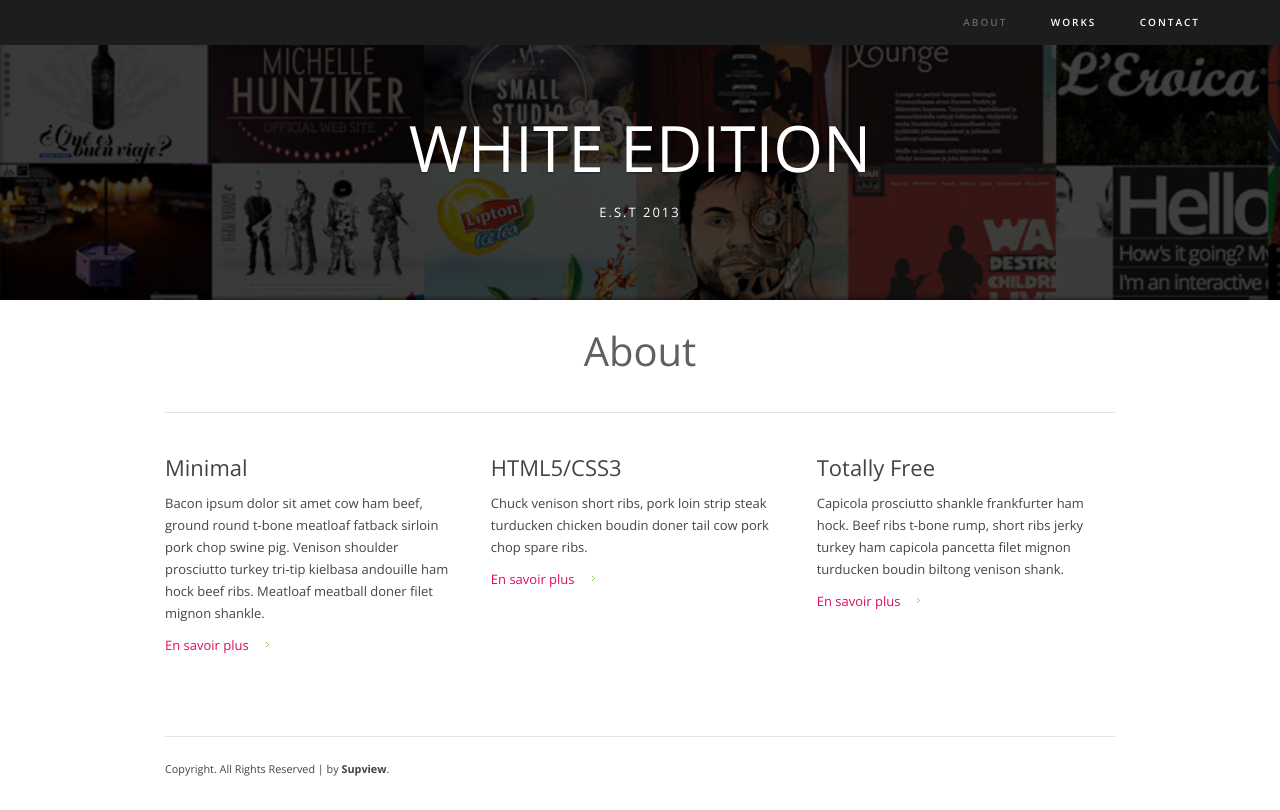
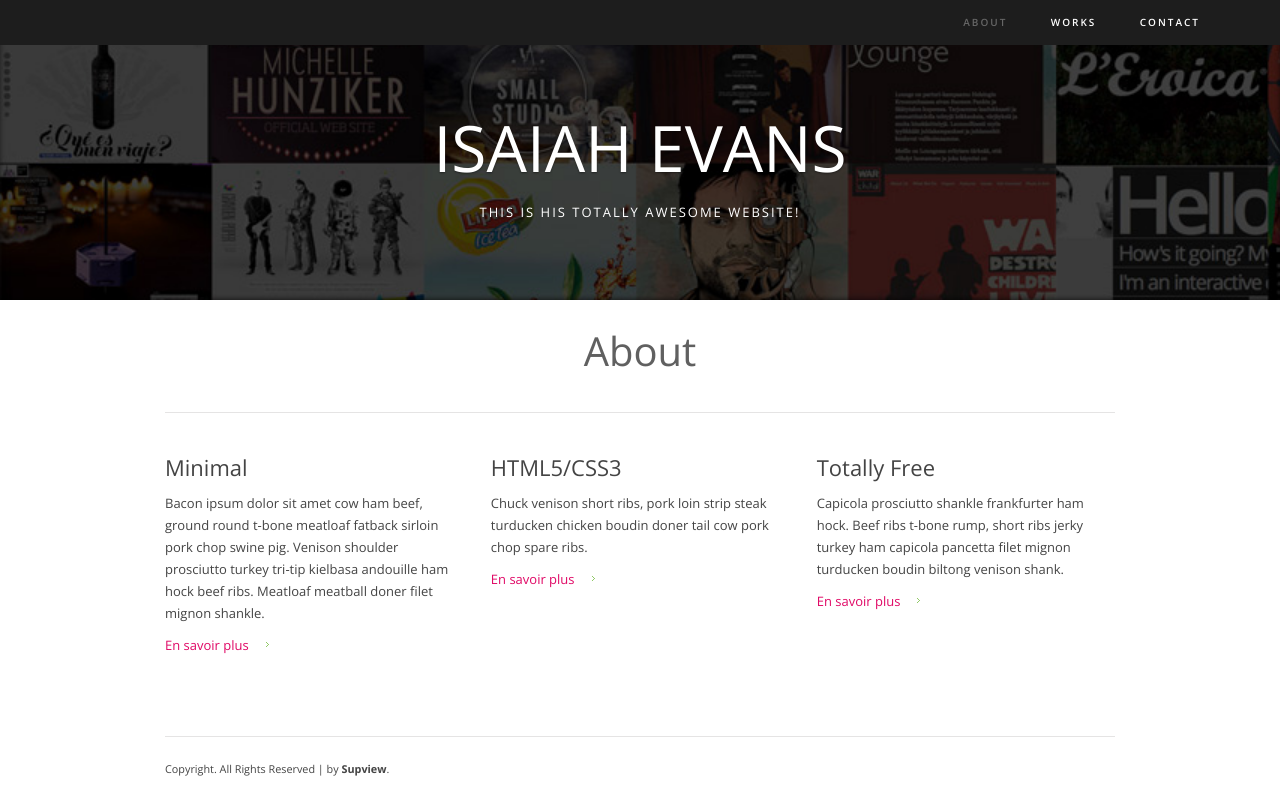
Before and after one commit to Isaiah-Evans/Isaiah-Evans.github.io, a plain HTML site: page index.html in a window 1280 px wide. Drawn offline with nearby package versions, Linux system fonts and the light colour scheme.

Commit message:
edited some text on homepage and edited a filename

```diff
--- a/index.html
+++ b/index.html
@@ -20,8 +20,8 @@
   </nav>
 </header>
 <section id="video" class="home">
-  <h1>WHITE EDITION</h1>
-  <h2>E.S.T 2013</h2>
+  <h1>Isaiah Evans</h1>
+  <h2>This is his totally awesome website!</h2>
 </section>
 <section id="main-content">
   <div class="text-intro">
```
Also changed, not shown: projects.html (renamed from projets.html).
